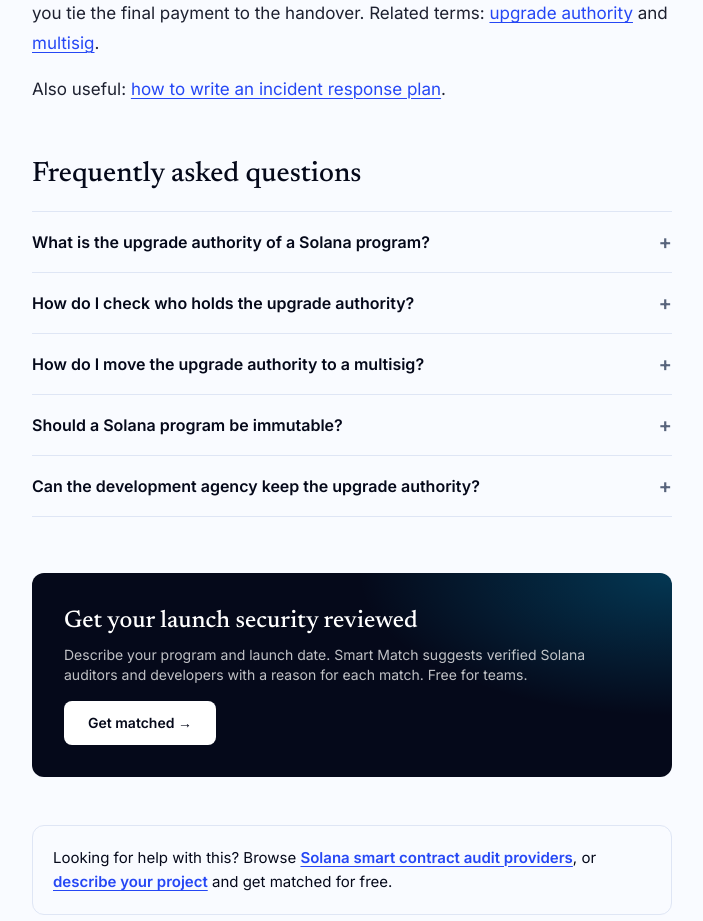
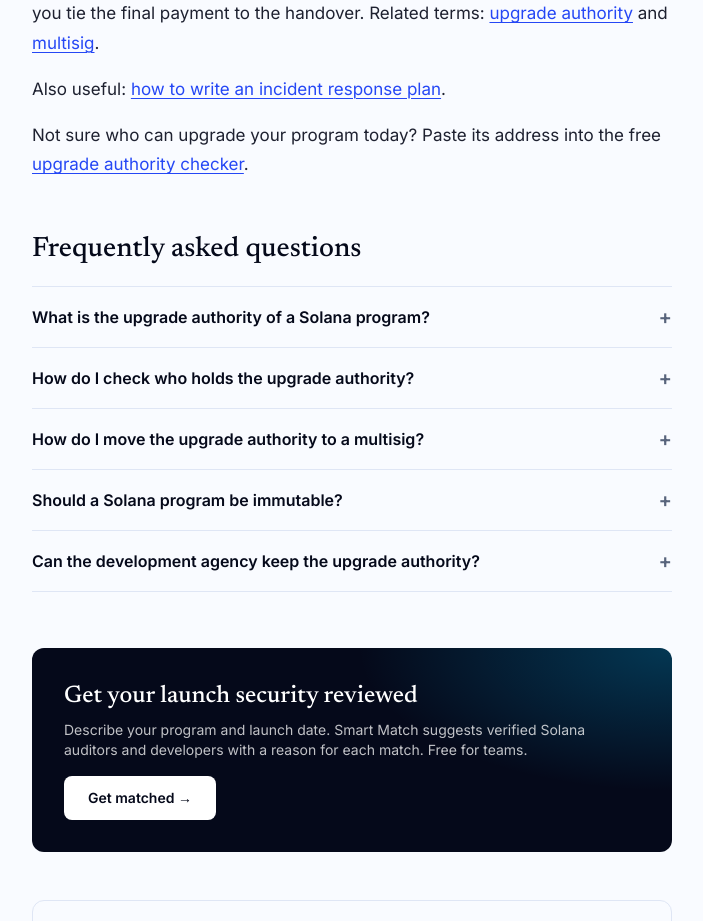
Before and after one commit to JakeMalarczyk/Orivions, a Next.js app in the folder orivions-app/: page /blog/solana-program-upgrade-authority-multisig in a window 1280 px wide. Shown: the part 3800-4721 px from the top of the page, without its empty margins (288-991 px from the left). Built offline with nearby package versions, Linux system fonts and the light colour scheme; no server answers.

Commit message:
Program check: links from guides, log result type (solana-program-upgrade-authority-multisig/page.tsx)
Added a paragraph about checking program upgrade authority.

```diff
--- a/orivions-app/app/blog/solana-program-upgrade-authority-multisig/page.tsx
+++ b/orivions-app/app/blog/solana-program-upgrade-authority-multisig/page.tsx
@@ -134,6 +134,14 @@ export default function PostPage() {
         </Link>
         .
       </P>
+
+      <P>
+        Not sure who can upgrade your program today? Paste its address into the free{' '}
+        <Link href="/tools/solana-program-check" className="text-blue-deep">
+          upgrade authority checker
+        </Link>
+        .
+      </P>
     </BlogPost>
   );
 }
```
